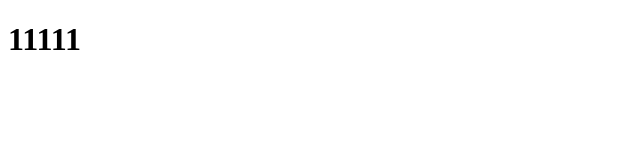
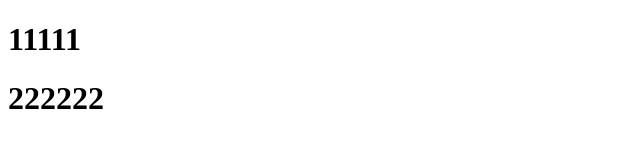
Before and after one commit to Jifeijie/git_demo, a plain HTML site: page index.html in a window 1280 px wide. Shown: the whole page, without its empty margins (0-640 px from the left). Drawn offline with Linux system fonts and the light colour scheme.

Commit message:
第二次更新

```diff
--- a/index.html
+++ b/index.html
@@ -7,5 +7,7 @@
 </head>
 <body>
     <h1>11111</h1>
+    <h1>222222</h1>
+
 </body>
 </html>
```
